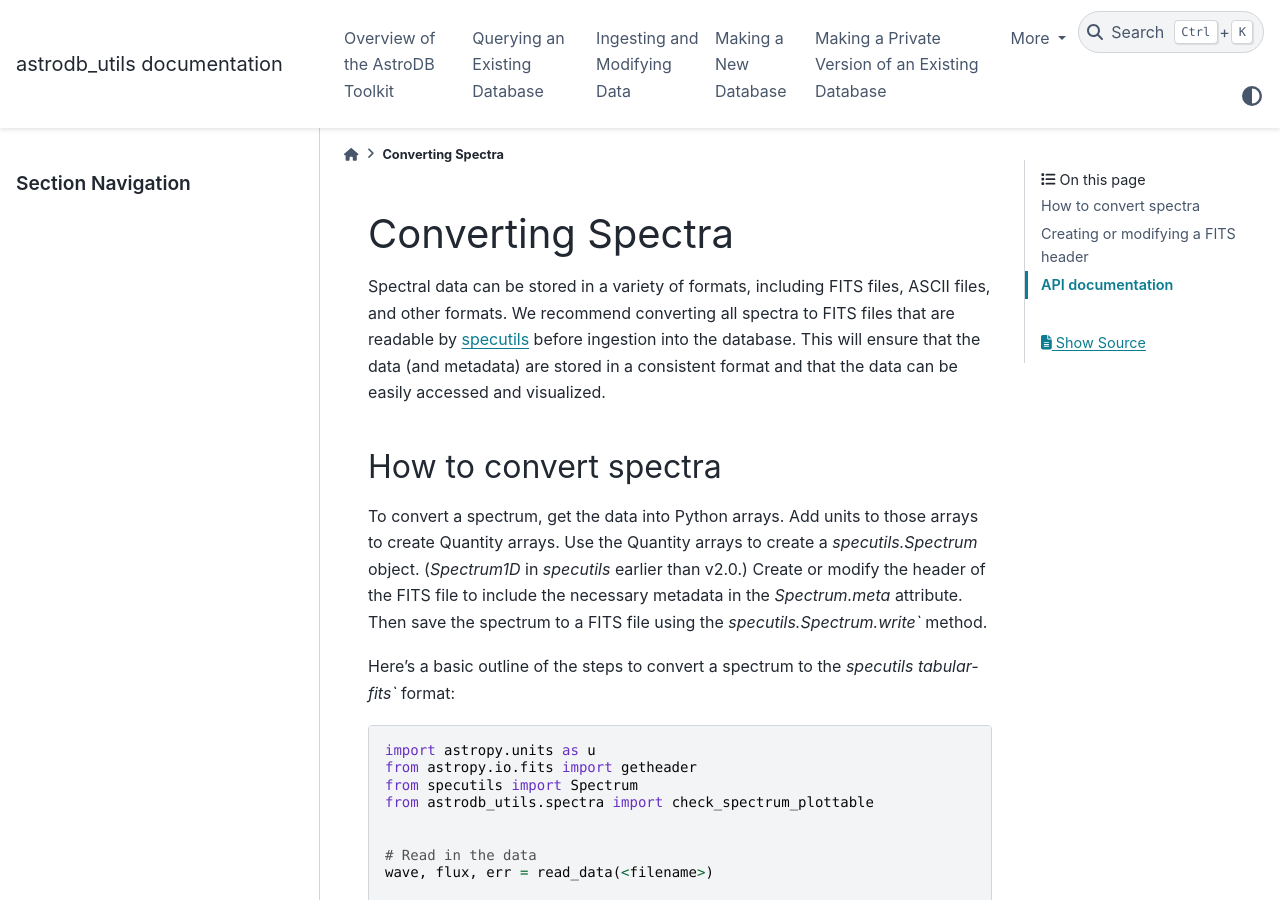
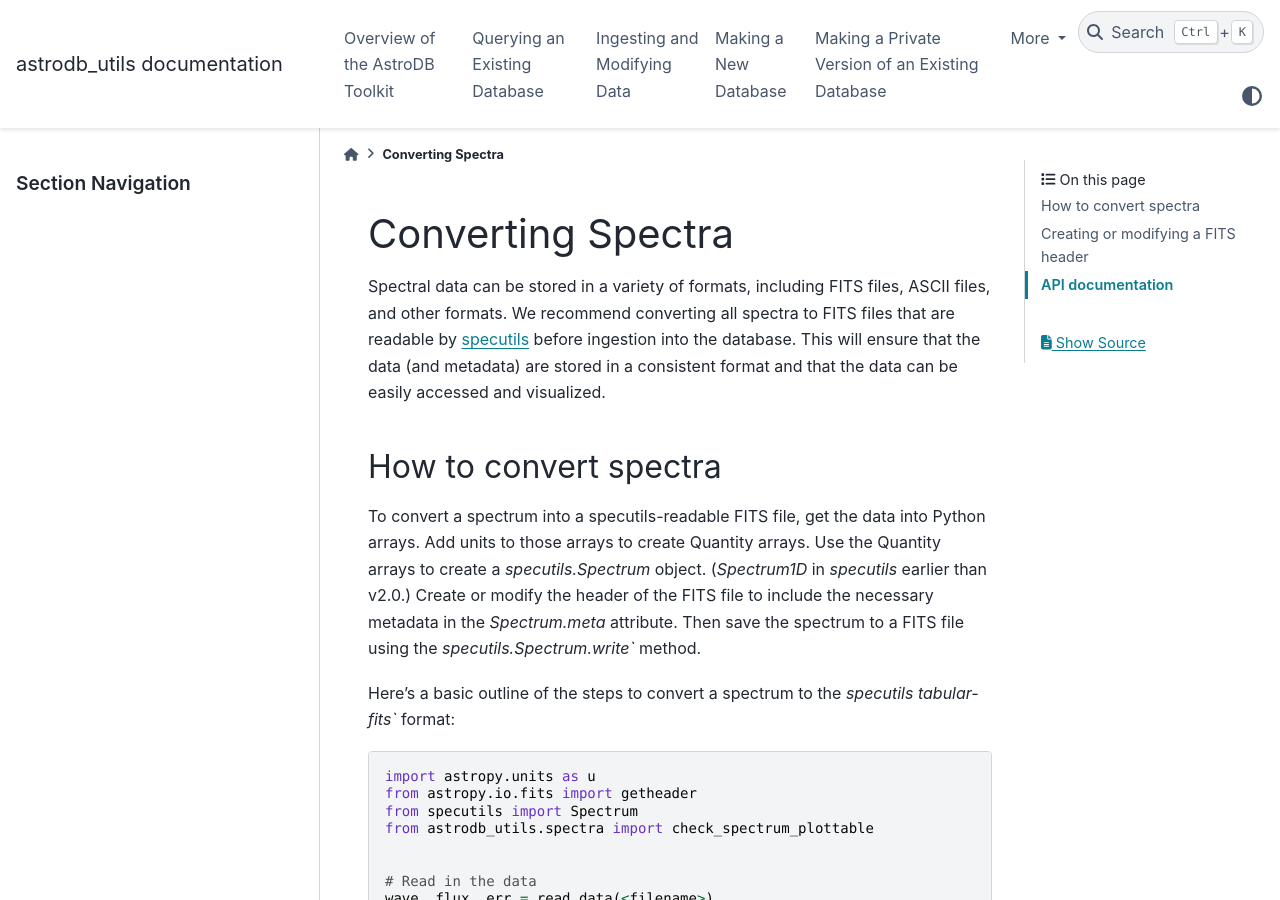
Before and after one commit to astrodbtoolkit/astrodb_utils, a Sphinx documentation site: the page built from docs/pages/converting_spectra/converting_spectra.rst, in a window 1280 px wide and 900 px high. Built offline with Sphinx 7.4.7 and the PyData theme 0.15.4, drawn with Linux system fonts in a browser that asks for light colours; the version number could not be read and is left out.

Commit message:
add words

```diff
--- a/docs/pages/converting_spectra/converting_spectra.rst
+++ b/docs/pages/converting_spectra/converting_spectra.rst
@@ -7,7 +7,7 @@ This will ensure that the data (and metadata) are stored in a consistent format
 
 How to convert spectra
 -------------------------
-To convert a spectrum, get the data into Python arrays.
+To convert a spectrum into a specutils-readable FITS file, get the data into Python arrays.
 Add units to those arrays to create Quantity arrays.
 Use the Quantity arrays to create a `specutils.Spectrum` object.
 (`Spectrum1D` in `specutils` earlier than v2.0.)
```
